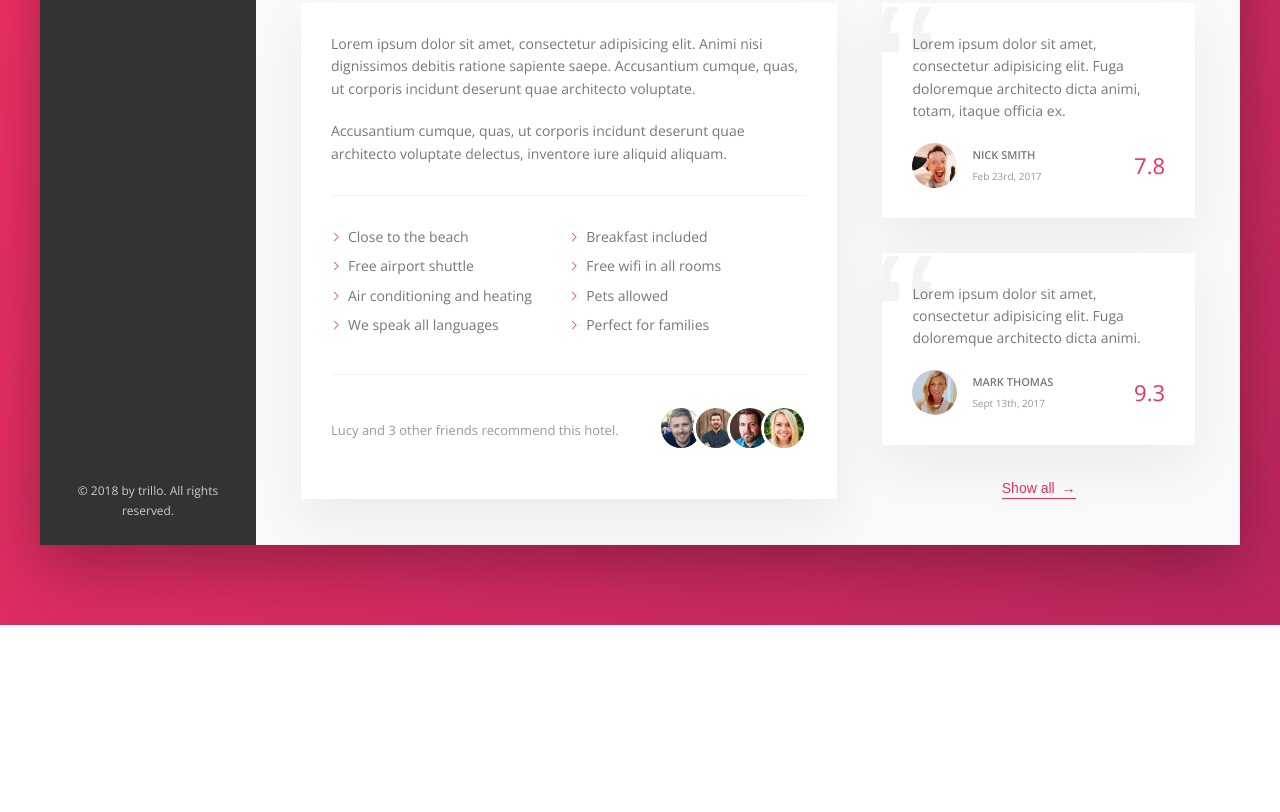
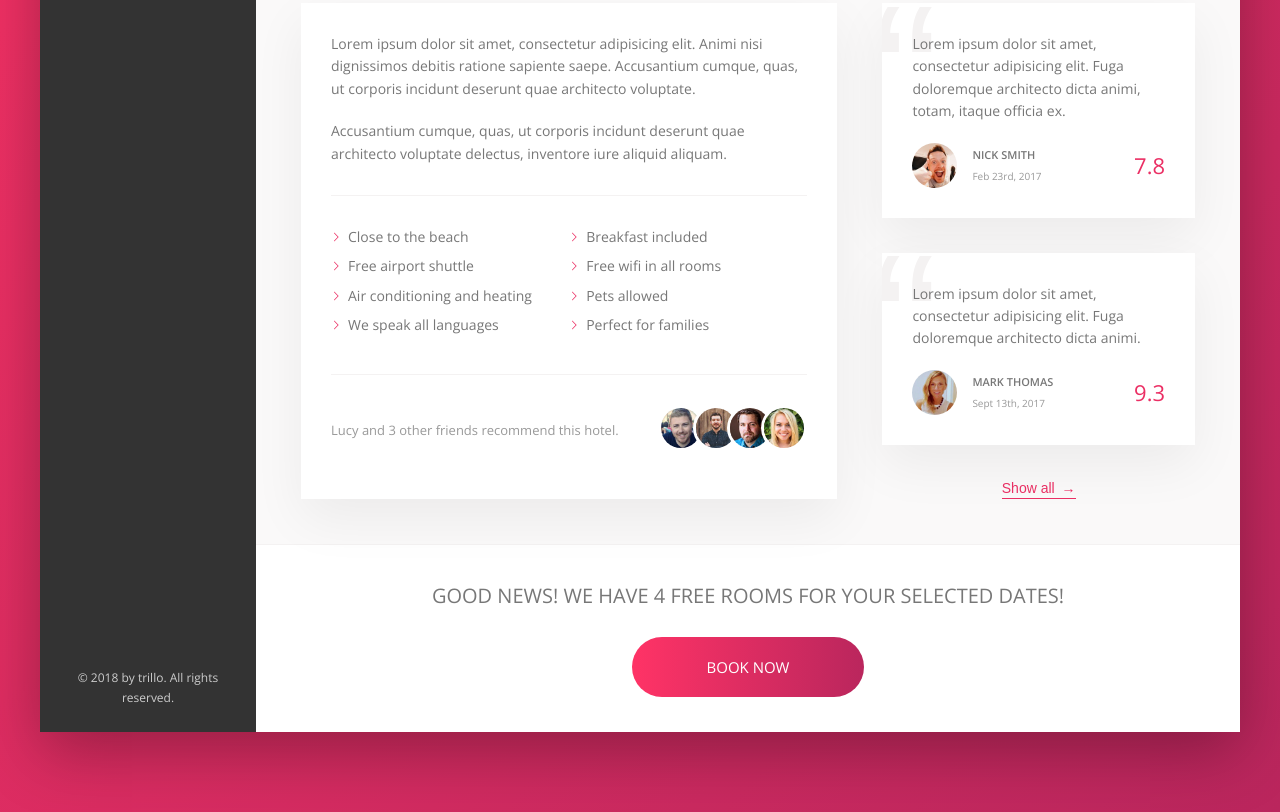
Before and after one commit to ayush987goyal/trillo-scss, a website: page index.html in a window 1280 px wide. Shown: the part 644-1456 px from the top of the page. Before the commit the page ends 1269 px from the top, so only its background shows below. Drawn offline with nearby package versions, Linux system fonts and the light colour scheme.

Commit message:
added cta section with a animated button

```diff
--- a/index.html
+++ b/index.html
@@ -168,7 +168,7 @@
                             </div>
                         </div>
 
-                        <div class="user-reviews">
+                        <figure class="user-reviews">
                             <figure class="review">
                                 <blockquote class="review__text">
                                     Lorem ipsum dolor sit amet, consectetur adipisicing elit. Fuga doloremque architecto dicta animi, totam, itaque officia ex.
@@ -199,6 +199,16 @@
 
                             <button class="btn-inline">Show all <span>&rarr;</span></button>
                         </div>
+
+                        <div class="cta">
+                            <h2 class="cta__book-now">
+                                Good news! We have 4 free rooms for your selected dates!
+                            </h2>
+                            <button class="btn">
+                                <span class="btn__visible">Book now</span>
+                                <span class="btn__invisible">Only 4 rooms left</span>
+                            </button>
+                        </div>
                     </div>
 
                 </main>
--- a/sass/_components.scss
+++ b/sass/_components.scss
@@ -362,7 +362,6 @@
 }
 
 
-
 /////////////////////////////////
 // RECOMMEND
 .recommend {
@@ -456,3 +455,70 @@
         z-index: 1;
     }
 }
+
+
+/////////////////////////////////
+// CALL TO ACTION
+.cta {
+    padding: 3.5rem 0;
+    text-align: center;
+
+    &__book-now {
+        font-size: 2rem;
+        font-weight: 300;
+        text-transform: uppercase;
+        margin-bottom: 2.5rem;
+    }
+}
+
+
+/////////////////////////////////
+// CALL TO ACTION
+.btn {
+    font-size: 1.5rem;
+    font-weight: 300;
+    font-family: inherit;
+    text-transform: uppercase;
+    border-radius: 100px;
+    border: none;
+    background-image: linear-gradient(to right, var(--color-primary-light), var(--color-primary-dark));
+    color: #fff;
+    position: relative;
+    overflow: hidden;
+    cursor: pointer;
+
+    & > * {
+        display: inline-block;
+        height: 100%;
+        width: 100%;
+        transition: all .2s;
+    }
+
+    &__visible {
+        padding: 2rem 7.5rem;
+    }
+
+    &__invisible {
+        position: absolute;
+        padding: 2rem 0;
+        left: 0;
+        top: -100%;
+    }
+
+    &:hover {
+        background-image: linear-gradient(to left, var(--color-primary-light), var(--color-primary-dark));
+    }
+
+    &:hover &__visible {
+        transform: translateY(100%);
+    }
+
+    &:hover &__invisible {
+        top: 0;
+    }
+
+    &:focus {
+        outline: none;
+        animation: pulsate 1s infinite;
+    }
+}
```
Also changed, not shown: css/style.css.
